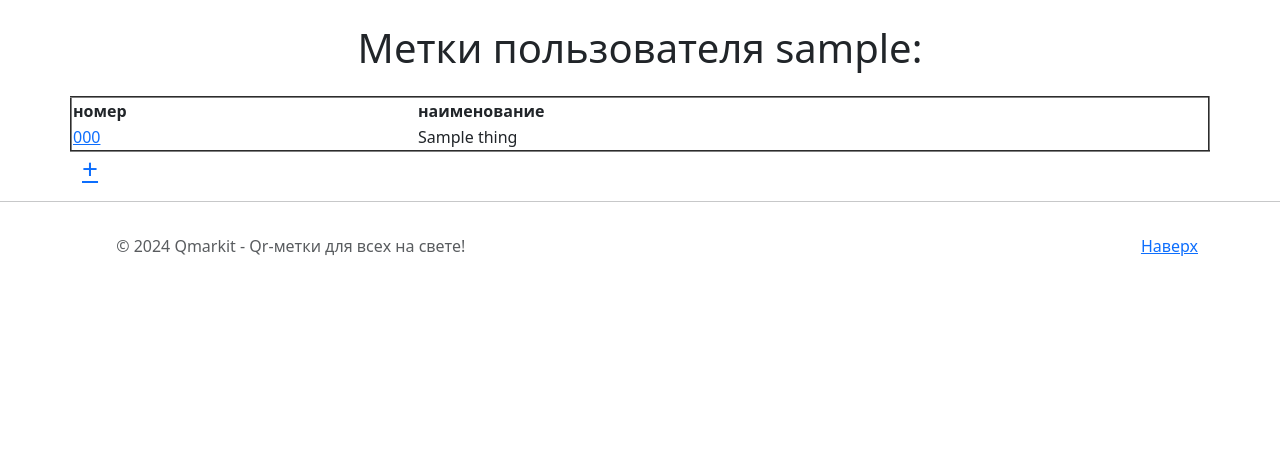
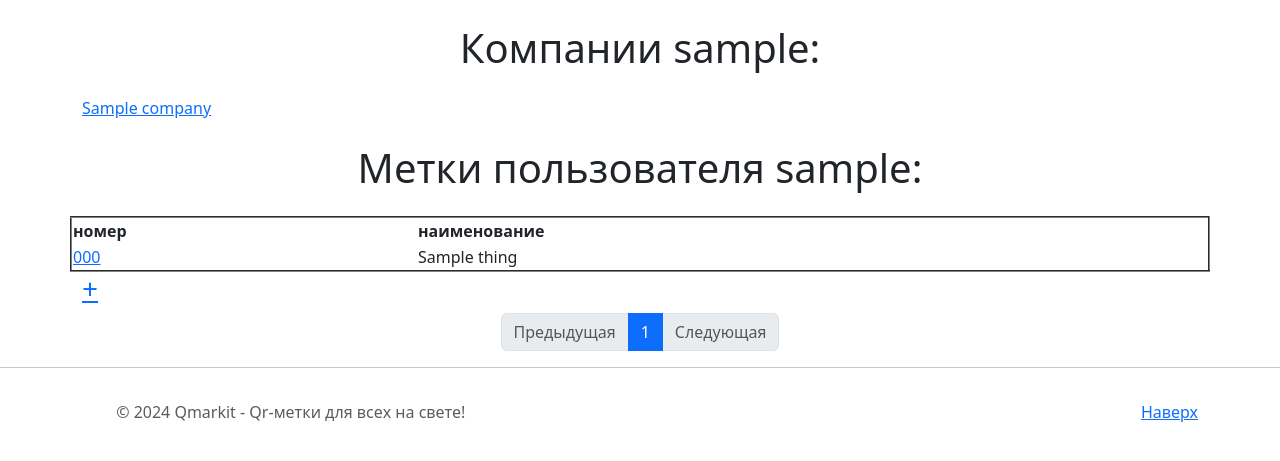
Before and after one commit to dummy-bear/qmarkit, a Django app: page / in a window 1280 px wide. Shown: the part 58-519 px from the top of the page. Run offline with Django 3.2, Linux system fonts and the light colour scheme; a user stored in the database is signed in; tables that the repository leaves empty hold one stand-in row (values such as "Sample post"); some libraries are stand-ins or nearby versions.

Commit message:
Page for companies and rooms added

```diff
--- a/qmark/marks/admin.py
+++ b/qmark/marks/admin.py
@@ -1,5 +1,5 @@
 from django.contrib import admin
-from .models import Post, Thing, Room, Comment
+from .models import Post, Thing, Room, Comment, Company
 
 
 class PostAdmin(admin.ModelAdmin):
@@ -14,8 +14,12 @@ class ThingAdmin(admin.ModelAdmin):
 class CommentAdmin(admin.ModelAdmin):
     pass
 
+class CompanyAdmin(admin.ModelAdmin):
+    pass
+
 admin.site.register(Post, PostAdmin)
 admin.site.register(Room, RoomAdmin)
+admin.site.register(Company, CompanyAdmin)
 admin.site.register(Thing, ThingAdmin)
 admin.site.register(Comment, CommentAdmin)
 # Register your models here.
--- a/qmark/marks/models.py
+++ b/qmark/marks/models.py
@@ -25,6 +25,14 @@ class Organization(models.Model):
     def __str__(self):
         return self.name
 
+class Company(models.Model):
+	name = models.TextField()
+	description = RichTextUploadingField(null=True, blank=True)
+	prefix = models.CharField(max_length=20)
+	members = models.ManyToManyField(User)
+
+	def __str__(self):
+		return self.name
 
 class Room(models.Model):
 	number = models.CharField(max_length=200)
@@ -32,6 +40,7 @@ class Room(models.Model):
 	url = models.SlugField(null=True)
 	created_at = models.DateTimeField(auto_now_add=True)
 	author = models.ForeignKey(User, on_delete=models.CASCADE)
+	company = models.ForeignKey(Company, null=True, blank=True, default=None, on_delete=models.CASCADE)
 
 	def __str__(self):
 		return self.number
@@ -39,7 +48,10 @@ class Room(models.Model):
 class Thing(models.Model):
     name = models.CharField(max_length=200)
     number = models.CharField(max_length=200)
-    visible = models.CharField(max_length=2, default='u')
+    visible = models.CharField(max_length=2, default='ic')
+    #доступность: u-только пользователю, c-только компании, i-только по id, a-всем
+    #комменты: u-только владельцу, c-только компании, s-всем но премодерация, a-всем
+    company = models.ForeignKey(Company, null=True, blank=True, default=None, on_delete=models.CASCADE)
     room = models.ForeignKey(Room, null=True, blank=True, default=None, on_delete=models.CASCADE)
     url = models.SlugField()
     description = RichTextUploadingField(null=True, blank=True)
--- a/qmark/marks/templates/marks/index.html
+++ b/qmark/marks/templates/marks/index.html
@@ -11,14 +11,22 @@
     <section class="all-posts">
         <div class="container">
 			{% if user.is_authenticated %}
+				<h1 class="my-4 text-center">Компании {{user}}:</h1>
+				{% for comp in comps %}
+				<a href="/company/{{comp.id}}"> {{comp.name|safe|truncatechars:100 }} </a>
+				{% endfor %}
+
 				<h1 class="my-4 text-center">Метки пользователя {{user}}:</h1>
             {% else %}
 				<h1 class="my-4 text-center">Общедоступные метки:</h1>
 			{% endif %}
+
+
+
             <div class="row">
 				<table border=2>
 					<tr><th>номер</th><th>наименование</th></tr>
-                {% for thing in things %}
+                {% for thing in page_obj %}
                     <tr>
 
                                 <td><a href="/thing/{{thing.url}}"> {{thing.number|safe|truncatechars:100 }} </a></td>
@@ -35,3 +43,37 @@
 
     </section>
 {% endblock %}
+
+{% block pagination %}
+    <section class="my-pagination">
+      <nav aria-label="Paginate me">
+        <ul class="pagination justify-content-center">
+            {% if page_obj.has_previous %}
+                <li class="page-item">
+                    <a class="page-link" href="?page={{ page_obj.previous_page_number }}" tabindex="-1">Предыдущая</a>
+                </li>
+            {% else %}
+                <li class="page-item disabled">
+                    <a class="page-link" href="#" tabindex="-1">Предыдущая</a>
+                </li>
+            {% endif %}
+            {% for page_number in page_obj.paginator.page_range %}
+                {% if page_number == page_obj.number %}
+                    <li class="page-item active"><a class="page-link" href="?page={{ page_number }}">{{ page_number }}</a></li>
+                {% else %}
+                    <li class="page-item"><a class="page-link" href="?page={{ page_number }}">{{ page_number }}</a></li>
+                {% endif %}
+            {% endfor %}
+            {% if page_obj.has_next %}
+                <li class="page-item">
+                    <a class="page-link" href="?page={{ page_obj.next_page_number }}">Следующая</a>
+                </li>
+            {% else %}
+                <li class="page-item disabled">
+                    <a class="page-link" href="#">Следующая</a>
+                </li>
+            {% endif %}
+        </ul>
+      </nav>
+    </section>
+{% endblock %}
--- a/qmark/marks/templates/marks/rooms.html
+++ b/qmark/marks/templates/marks/rooms.html
@@ -14,7 +14,7 @@
             <div class="row">
                 {% for room in rooms %}
 
-                                <p>{{room.number|safe|truncatechars:100 }} - {{room.name|safe|truncatechars:200 }}</p>
+                                <p><a href="/room/{{room.url|safe|truncatechars:100 }}">{{room.number|safe|truncatechars:100 }} - {{room.name|safe|truncatechars:200 }}</a></p>
 
                 {% endfor %}
             </div>
--- a/qmark/marks/templates/marks/thing_detail.html
+++ b/qmark/marks/templates/marks/thing_detail.html
@@ -23,8 +23,8 @@
                     <!--    ЭТО ТЕЛО ПОСТА -->
 
                     <img class="img-fluid rounded " src="{{ thing.image.url }}" alt=""> <br>
-                    <a href="/media/qr/{{ thing.number }}.png">qr-code</a> <br>
-                    <a href="/media/lbl/{{ thing.number }}.png">наклейка</a> <br>
+                    <a href="/media/qr/{{ thing.url }}.png">qr-code</a> <br>
+                    <a href="/media/lbl/{{ thing.url }}.png">наклейка</a> <br>
                     <hr>
                     <p class="lead">
                         {{ thing.description|safe }}
--- a/qmark/marks/urls.py
+++ b/qmark/marks/urls.py
@@ -6,7 +6,7 @@ from qmark import settings
 urlpatterns = [
     path('', MainView.as_view(), name='index'),
     path('user/<slug>/', HomeView.as_view(), name='user'),
-    path('company/<slug>/', HomeView.as_view(), name='company'),
+    path('company/<slug>/', RoomsView.as_view(), name='company'),
     path('rooms', RoomsView.as_view(), name='rooms'),
     path('room/<slug>/', RoomView.as_view(), name='post_detail'),
     path('things', ThingsView.as_view(), name='things'),
--- a/qmark/marks/views.py
+++ b/qmark/marks/views.py
@@ -4,7 +4,7 @@ from django.shortcuts import render, get_object_or_404
 from django.views import View
 
 from PIL import Image, ImageEnhance, ImageOps, ImageGrab,ImageDraw, ImageFont
-from .models import Post, Thing, Room, Comment
+from .models import Post, Thing, Room, Comment, Company
 from .forms import SignUpForm, SignInForm, CommentForm, AddThingForm
 from django.contrib.auth import login, authenticate
 from django.contrib.auth.models import User
@@ -22,13 +22,17 @@ class MainView(View):
 
 		if request.user.is_authenticated:
 			things = Thing.objects.filter(author=request.user).order_by('-created_at')
+			comps = Company.objects.filter(members=request.user).order_by('id')
 		else:
 			things = Thing.objects.filter(visible='a').order_by('-created_at')
+			comps = Company.objects.filter(members=0).order_by('id')
 
-		paginator = Paginator(things, 60)
+		paginator = Paginator(things, 30)
+		page_number = request.GET.get('page')
+		page_obj = paginator.get_page(page_number)
 
 		return render(request, 'marks/index.html', context={
-            'page_obj': page_obj, 'things': things,
+            'page_obj': page_obj, 'comps': comps, 'things': things,
         })
 
 class HomeView(View):
@@ -42,16 +46,64 @@ class HomeView(View):
             'things': things,
         })
 
+class CompanyView(View):
+	def get(self, request, *args, **kwargs):
+		rooms = Room.objects.filter(company=request.id).order_by('name')
+		return render(request, 'marks/rooms.html', context={
+            'rooms': rooms
+        })
+
 class RoomsView(View):
 	def get(self, request, *args, **kwargs):
-		rooms = Room.objects.all().order_by('-created_at')
+		rooms = Room.objects.all().order_by('name')
 		return render(request, 'marks/rooms.html', context={
             'rooms': rooms
         })
 
 class RoomView(View):
+	def make_labels(self, name, url):
+		qr_img = "media/qr/"+url+'.png';
+		lbl_img = "media/lbl/"+url+'.png';
+
+		img=qrcode.make("https://qmarkit.ru/thing/"+url+"?src=qr")
+		img.save(qr_img)
+
+		w=img.size[0]*3
+		h=img.size[1]
+		im = Image.new("L", (w, h))
+
+		im.paste(img)
+
+		idraw = ImageDraw.Draw(im)
+		idraw.rectangle( (h,0,w,h),	255)
+		text = "https://qmarkit.ru/thing/"+url
+
+		# подключаем Font и задаем высоту в пикселях
+		font = ImageFont.truetype("/usr/share/fonts/truetype/freefont/FreeSans.ttf", size=38)
+		# вычисляем длину надписи
+		textlength = idraw.textlength(text, font)
+		# вычисляем положение надписи на скриншоте, например по ширине
+		# ширина скриншота - длина надписи - граница 2px + 10px
+		size = (w, h-88)
+
+		idraw.text(size, text, font=font, fill='black')
+		idraw.text((w,40), name , font=font, fill='black')
+
+		im.save(lbl_img)
+		return
+
 	def get(self, request, slug, *args, **kwargs):
-		things = Thing.objects.all().order_by('-created_at')
+		room = Room.objects.filter(number=slug)
+		print (room[0].id)
+		things = Thing.objects.filter(room=room[0].id).order_by('-created_at')
+		for thing in things:
+			qr_img = "media/qr/"+thing.url+'.png';
+			lbl_img = "media/lbl/"+thing.url+'.png';
+			if os.path.isfile(lbl_img):
+				print(qr_img, "qr exists")
+			else:
+				self.make_labels(thing.name, thing.url)
+				print("creating image", qr_img)
 		return render(request, 'marks/room.html', context={
             'things': things, 'room': slug
         })
@@ -123,7 +175,7 @@ class ThingDetailView(View):
 
 		img=qrcode.make("https://qmarkit.ru/thing/"+url+"?src=qr")
 		img.save(qr_img)
-		print(img.format, img.size, img.mode)
+
 		w=img.size[0]*3
 		h=img.size[1]
 		im = Image.new("L", (w, h))
@@ -131,7 +183,7 @@ class ThingDetailView(View):
 		im.paste(img)
 
 		idraw = ImageDraw.Draw(im)
-		idraw.rectangle( (370,0,3*370,370),	255)
+		idraw.rectangle( (h,0,3*h,h),	255)
 		text = "https://qmarkit.ru/thing/"+url
 
 		# подключаем Font и задаем высоту в пикселях
@@ -155,7 +207,7 @@ class ThingDetailView(View):
 		print(thing)
 		qr_img = "media/qr/"+thing.url+'.png';
 		lbl_img = "media/lbl/"+thing.url+'.png';
-		if os.path.isfile(lbl_img+"www"):
+		if os.path.isfile(lbl_img):
 			print(qr_img, "qr exists")
 		else:
 			self.make_labels(thing.name, thing.url)
```
Also changed, not shown: qmark/marks/templates/marks/room.html (+12 -0 lines), qmark/marks/migrations/0011_auto_20240924_1742.py (added), 2 other files.
